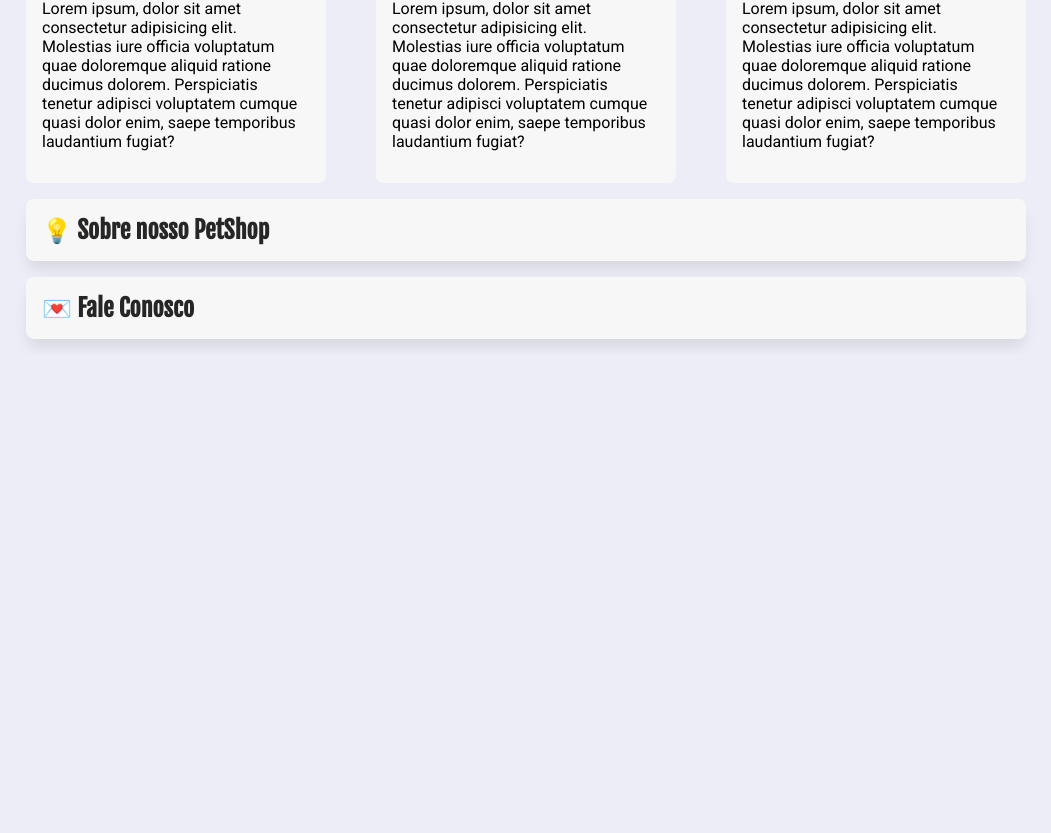
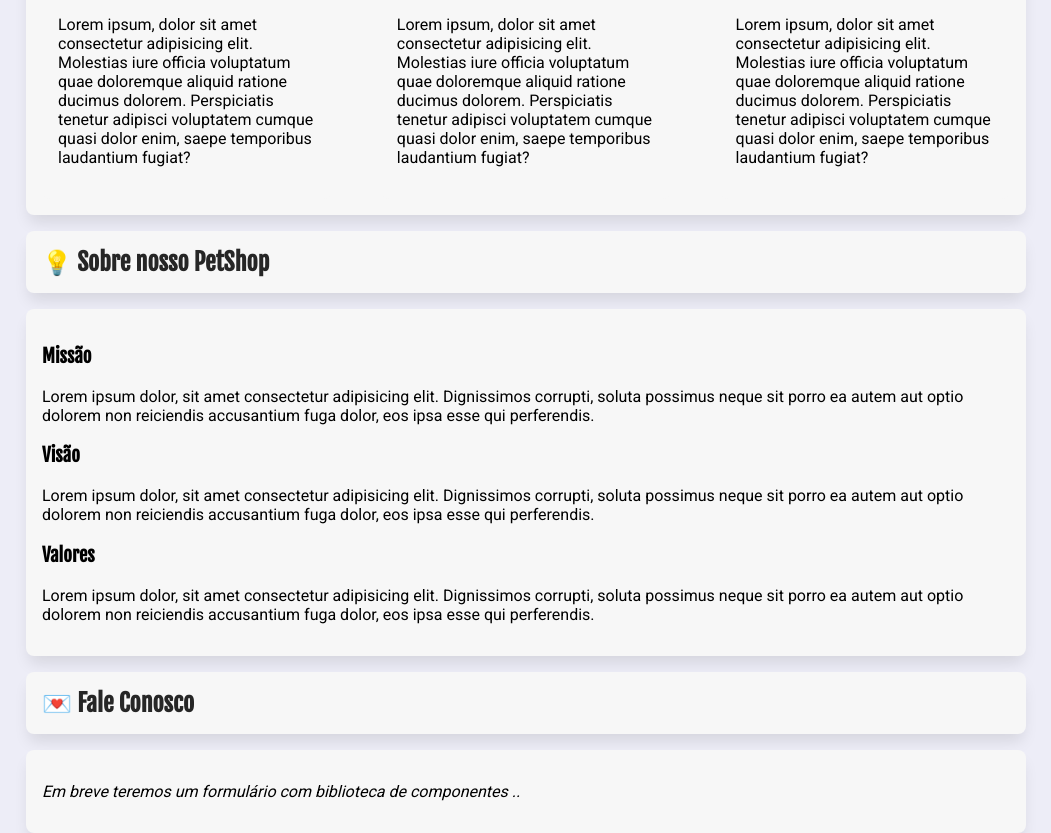
Before and after one commit to msakal/petshop, a React (Create React App) app: page /sobre in a window 1280 px wide. Shown: the part 778-1611 px from the top of the page, without its empty margins (114-1165 px from the left). Before the commit the page ends 1133 px from the top, so only its background shows below. Built offline with nearby package versions, Linux system fonts and the light colour scheme.

Commit message:
ajustes de css e pag. Contato

```diff
--- a/src/index.css
+++ b/src/index.css
@@ -62,3 +62,13 @@ h2 {
   max-width: 1000px;
   margin: auto;
 }
+
+#sobre,
+#produtos,
+#contato {
+  width: 100%;
+  background-color: #f7f7f7;
+  box-shadow: var(--sombra-box);
+  border-radius: var(--borda-arredondada);
+  padding: 1rem;
+}
--- a/src/pages/Contato/Contato.jsx
+++ b/src/pages/Contato/Contato.jsx
@@ -4,6 +4,11 @@ const Contato = () => {
   return (
     <section>
       <h2 className={estilos.titulo_secao}>Fale Conosco</h2>
+      <div id="contato">
+        <p>
+          <i>Em breve teremos um formulário com biblioteca de componentes ..</i>
+        </p>
+      </div>
     </section>
   );
 };
--- a/src/pages/Produtos/Produtos.jsx
+++ b/src/pages/Produtos/Produtos.jsx
@@ -4,7 +4,7 @@ const Produtos = () => {
   return (
     <section>
       <h2 className={estilos.titulo_secao}>Conheça nossos produtos</h2>
-      <div className={estilos.produtos}>
+      <div className={estilos.produtos} id="produtos">
         <article>
           <h3>Produto 1</h3>
           <p>
--- a/src/pages/Sobre/Sobre.jsx
+++ b/src/pages/Sobre/Sobre.jsx
@@ -4,6 +4,27 @@ const Sobre = () => {
   return (
     <section>
       <h2 className={estilos.titulo_secao}>Sobre nosso PetShop</h2>
+      <div id="sobre">
+        <h3>Missão</h3>
+        <p>
+          Lorem ipsum dolor, sit amet consectetur adipisicing elit. Dignissimos
+          corrupti, soluta possimus neque sit porro ea autem aut optio dolorem
+          non reiciendis accusantium fuga dolor, eos ipsa esse qui perferendis.
+        </p>
+
+        <h3>Visão</h3>
+        <p>
+          Lorem ipsum dolor, sit amet consectetur adipisicing elit. Dignissimos
+          corrupti, soluta possimus neque sit porro ea autem aut optio dolorem
+          non reiciendis accusantium fuga dolor, eos ipsa esse qui perferendis.
+        </p>
+        <h3>Valores</h3>
+        <p>
+          Lorem ipsum dolor, sit amet consectetur adipisicing elit. Dignissimos
+          corrupti, soluta possimus neque sit porro ea autem aut optio dolorem
+          non reiciendis accusantium fuga dolor, eos ipsa esse qui perferendis.
+        </p>
+      </div>
     </section>
   );
 };
```
Also changed, not shown: 1 other file (tests, documents, lock files or other folders).
